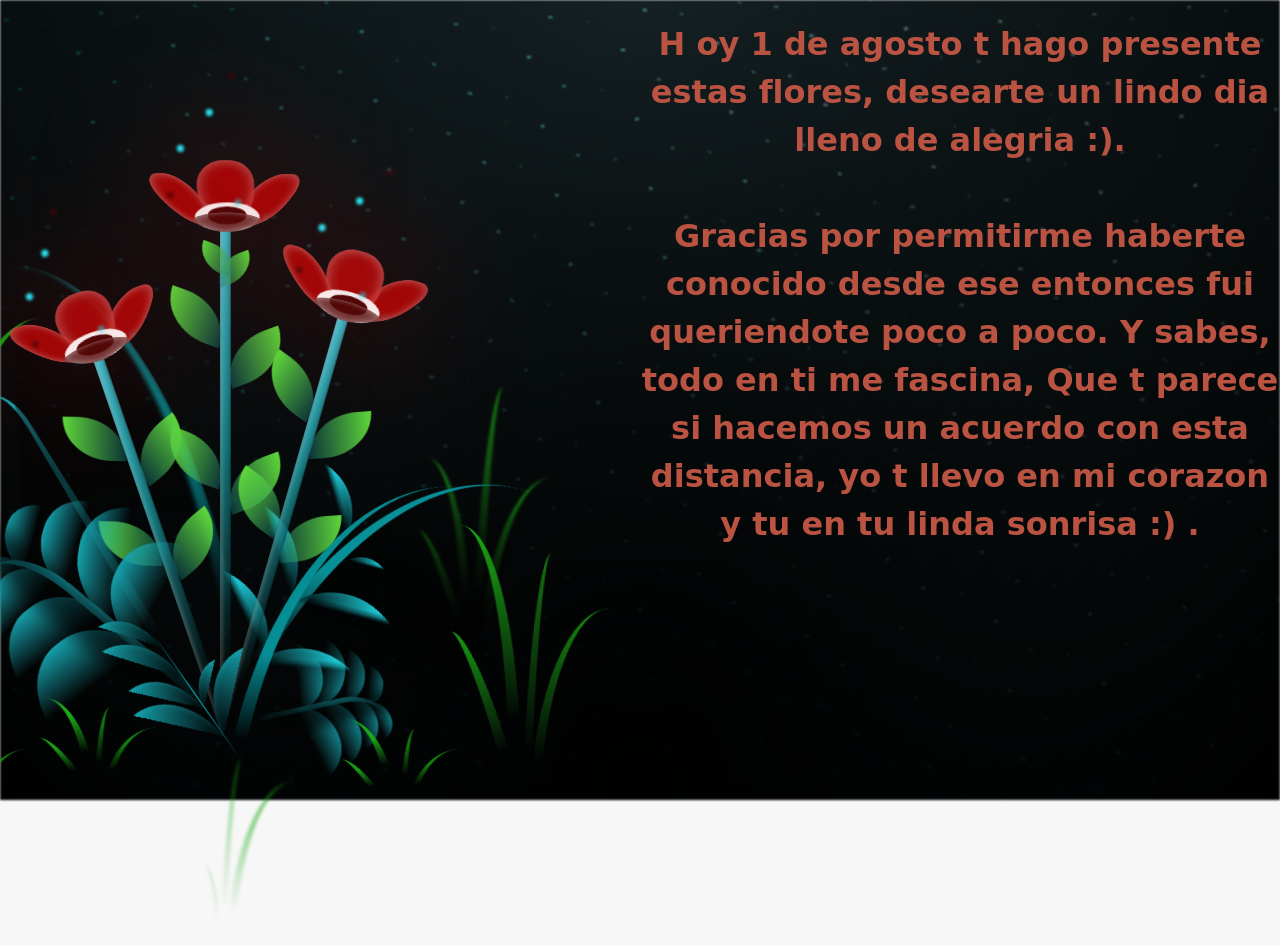
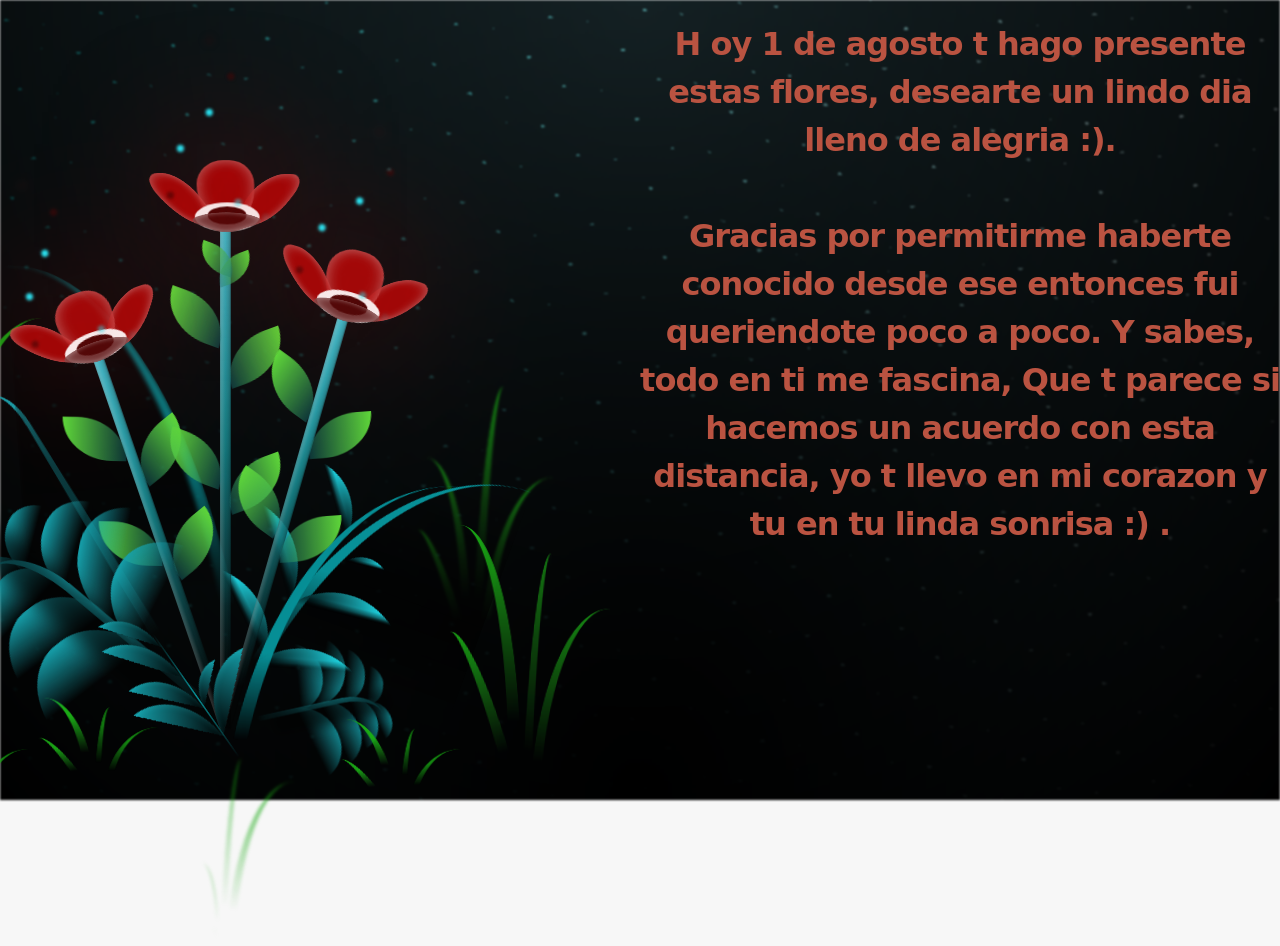
Before and after one commit to reyner18/flores-amarillas-tres-main, a plain HTML site: page flower.html in a window 1280 px wide. Drawn offline with Linux system fonts and the light colour scheme.

Commit message:
Cambios generales en main.css

```diff
--- a/css/main.css
+++ b/css/main.css
@@ -47,7 +47,7 @@ body {
   top: 20px;               /* Distancia desde el borde superior */
   left: 50%;
   font-weight: bold;
-  letter-spacing: 0px;
+  letter-spacing: -1px;
   text-align: center;
   opacity: 0;
   animation: fadeIn 3s ease-in-out forwards;
```
